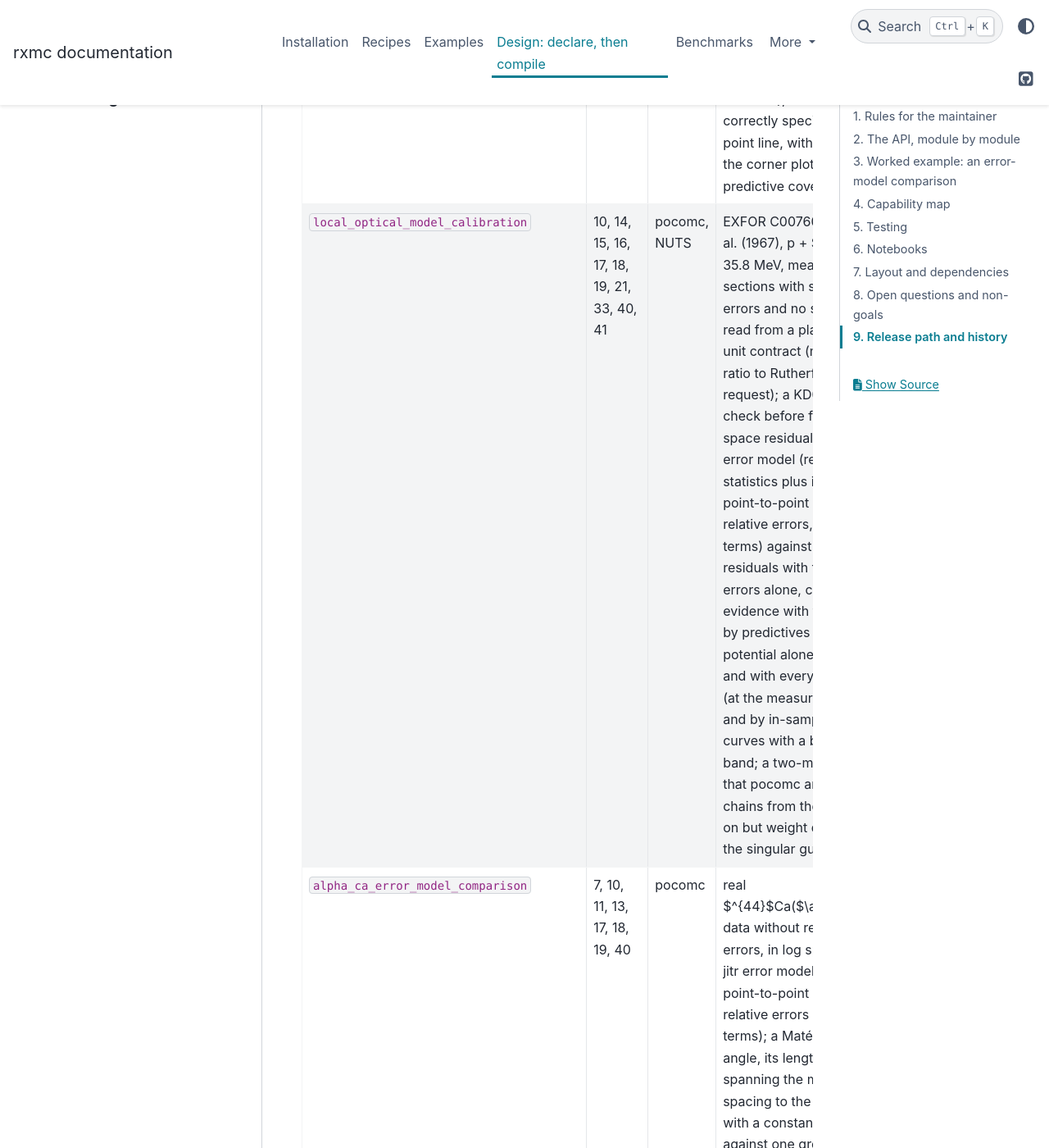
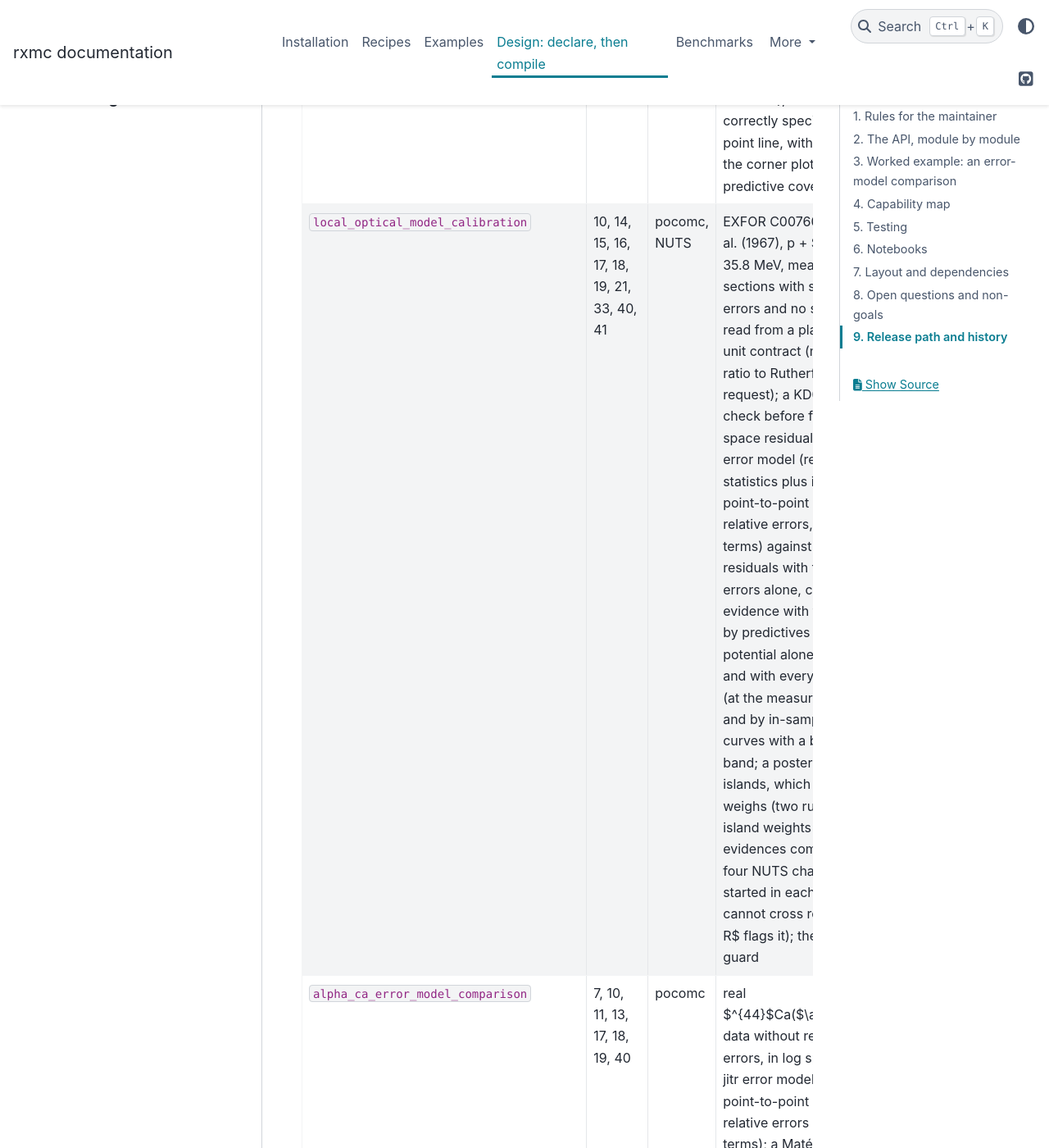
Before and after one commit to beykyle/rxmc, a Sphinx documentation site: the page built from docs/design.md, in a window 1280 px wide and 1400 px high, scrolled down 23688 px. Shown: the whole window at 82% size. Built offline with Sphinx 7.4.7 and the PyData theme 0.15.4, drawn with Linux system fonts in a browser that asks for light colours; pages that are not in the unit, such as notebooks, are missing from menus; the version number could not be read and is left out; some of the changed text lies outside the part shown.

Commit message:
local_optical: start NUTS in both islands and report that it cannot weigh them
Two chains start about the MAP and two in pocomc's other island; R-hat
1.52 and the per-chain means show the chains stay where they settle. A
second pocomc run gives the island weight (0.60 vs 0.69) and a log Z
spread beyond the quoted error. design.md rows and runtimes updated.

```diff
--- a/docs/design.md
+++ b/docs/design.md
@@ -785,8 +785,8 @@
 | `normalization_and_covariance_structure` | 2, 3, 4, 5, 6, 19, 27 | NUTS | where a $\chi^2$ comes from; six treatments of four experiments' normalisations on the 0.x quartic with a free, non-zero constant term, one experiment tightly mis-quoted, scored by how much of the range each band covers; the prediction-built mode's sign-flipped basin and why the chains start about the MAP; Peelle's puzzle in the two-point case against recipe 27's closed form; a gallery of covariance structures from `matrix(theta)`, including recipe 5's shared magnitude against one shared mode | 301 s |
 | `gp_discrepancy` | 2, 7, 10, 16, 17, 18 | emcee, pocomc | mean-zero discrepancies with amplitudes growing in $x$, priors stated and the growth slope centred on zero: four rungs on a toy line, three on n + $^{40}$Ca missing its surface absorption, every parameter's pull read; the three predictive objects (model plus discrepancy, plus experimental, and the conditioned regression it does not use), the band split into line and discrepancy, and why pointwise coverage on one correlated realisation says little | 488 s |
 | `robust_likelihoods` | 9, 12, 39 | emcee | four treatments of the same three gross outliers in shared figures: Gaussian, the Student-t (one global scale on the covariance, so its centre stays the Gaussian's), tempering at KDUQ's $k/N$ (the same inflation for a fixed covariance) and the iterative rejection loop (the only one that moves the line, including the round that over-rejects and recovers); tempering a correctly specified 200-point line, with the prior on the corner plot and the predictive coverage | 67 s |
-| `local_optical_model_calibration` | 10, 14, 15, 16, 17, 18, 19, 21, 33, 40, 41 | pocomc, NUTS | EXFOR C0076002, Gross et al. (1967), p + $^{40}$Ca at 35.8 MeV, measured cross sections with statistical errors and no systematics, read from a plain dict: the unit contract (mb/sr in, a ratio to Rutherford on request); a KD03 sanity check before fitting; log-space residuals with the jitr error model (reported statistics plus inferred point-to-point and common relative errors, as custom terms) against linear residuals with the reported errors alone, compared by evidence with the Jacobian, by predictives for the potential alone (on a grid) and with every error term (at the measured angles), and by in-sample coverage curves with a binomial band; a two-mode posterior that pocomc and four NUTS chains from the MAP agree on but weight differently; the singular guard | 2181 s |
-| `alpha_ca_error_model_comparison` | 7, 10, 11, 13, 17, 18, 19, 40 | pocomc | real $^{44}$Ca($\alpha,\alpha$) data without reported errors, in log space with the jitr error model (inferred point-to-point and common relative errors as custom terms); a Matérn GP in angle, its length-scale prior spanning the median point spacing to the full range, with a constant amplitude against one growing as an inferred power of q, by evidence over three pocomc runs each; the solver's accuracy checked in the notebook; the error terms compared as log-space standard deviations; the potential alone and the full predictive on a fine grid, their coverage with a binomial band and at the 216 angles the fit never saw, and the discrepancy envelope, each draw minus its own potential, that says *where* the potential fails | 2129 s |
+| `local_optical_model_calibration` | 10, 14, 15, 16, 17, 18, 19, 21, 33, 40, 41 | pocomc, NUTS | EXFOR C0076002, Gross et al. (1967), p + $^{40}$Ca at 35.8 MeV, measured cross sections with statistical errors and no systematics, read from a plain dict: the unit contract (mb/sr in, a ratio to Rutherford on request); a KD03 sanity check before fitting; log-space residuals with the jitr error model (reported statistics plus inferred point-to-point and common relative errors, as custom terms) against linear residuals with the reported errors alone, compared by evidence with the Jacobian, by predictives for the potential alone (on a grid) and with every error term (at the measured angles), and by in-sample coverage curves with a binomial band; a posterior in two islands, which pocomc weighs (two runs, their island weights and evidences compared) and four NUTS chains, two started in each island, cannot cross reliably ($\hat R$ flags it); the singular guard | 2128 s |
+| `alpha_ca_error_model_comparison` | 7, 10, 11, 13, 17, 18, 19, 40 | pocomc | real $^{44}$Ca($\alpha,\alpha$) data without reported errors, in log space with the jitr error model (inferred point-to-point and common relative errors as custom terms); a Matérn GP in angle, its length-scale prior spanning the median point spacing to the full range, with a constant amplitude against one growing as an inferred power of q, by evidence over three pocomc runs each; the solver's accuracy checked in the notebook; the error terms compared as log-space standard deviations; the potential alone and the full predictive on a fine grid, their coverage with a binomial band and at the 216 angles the fit never saw, and the discrepancy envelope, each draw minus its own potential, that says *where* the potential fails; the weight between the two families of potentials, per run | 2139 s |
 | `hierarchical_calibration` | 22, 24, 30, 35, 38, 41 | NUTS | eight schools, with the shrinkage explained rather than assumed; a hierarchy on the physics parameters recovering most of the held-out predictive power a misspecified energy dependence threw away, with the per-dataset coefficients it used drawn against the truth, its conservative over-coverage, and each $\tau_k$ against its prior | 279 s |
 | `gradient_based_sampling` | 16, 33, 41 | NUTS, emcee | the same problems under two samplers, scored by effective draws per second once rank-normalised split R-hat, emcee's autocorrelation time and the divergence count say the run can be trusted: a 33-parameter hierarchy, both samplers started from prior draws, which NUTS samples in half a minute and emcee has not mixed in the $\eta_j$ after a minute; a 5-parameter GP discrepancy where NUTS needs a 0.95 target acceptance to stop diverging and emcee, run three times longer than its $50\tau$ rule suggests, is five times faster; a MAP and a Laplace approximation from the exact gradient and Hessian, and the non-Gaussian width Laplace misses | 319 s |
 
```
Also changed, not shown: 1 other file.
